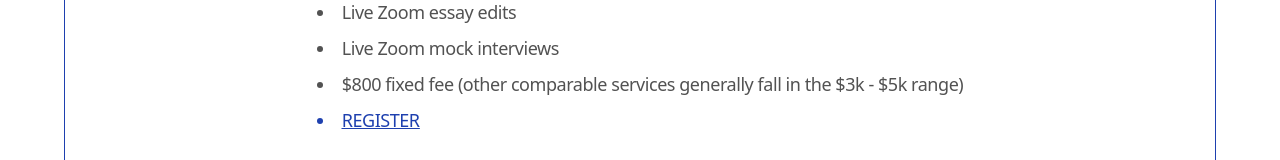
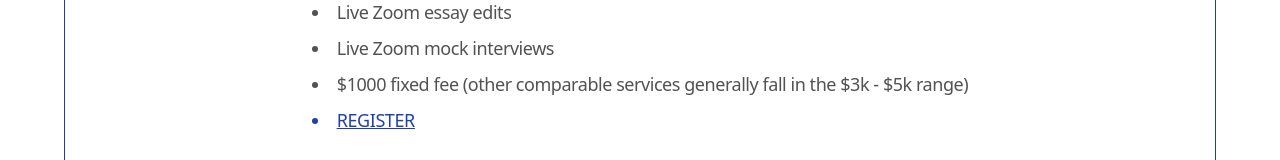
Before and after one commit to VA-24/VA-CC-Website, a React (Create React App) app: page /services in a window 1280 px wide. Shown: the part 369-529 px from the top of the page. Built offline with nearby package versions, Linux system fonts and the light colour scheme.

Commit message:
Update Services.js

```diff
--- a/src/pages/Services.js
+++ b/src/pages/Services.js
@@ -47,7 +47,7 @@ function Services(){
                                     <li class='pb-2 text-neutral-600'>Live Zoom counseling sessions</li>
                                     <li class='pb-2 text-neutral-600'>Live Zoom essay edits</li>
                                     <li class='pb-2 text-neutral-600'>Live Zoom mock interviews</li>
-                                    <li class='pb-2 text-neutral-600'>$800 fixed fee (other comparable services generally fall in the $3k - $5k range)</li>
+                                    <li class='pb-2 text-neutral-600'>$1000 fixed fee (other comparable services generally fall in the $3k - $5k range)</li>
                                     <li class='text-blue-800 font-medium underline'><a href='https://forms.gle/UNsxMGsx3nvJyqLC6' target='_blank'>REGISTER</a></li>
 
                                 </div>
```
